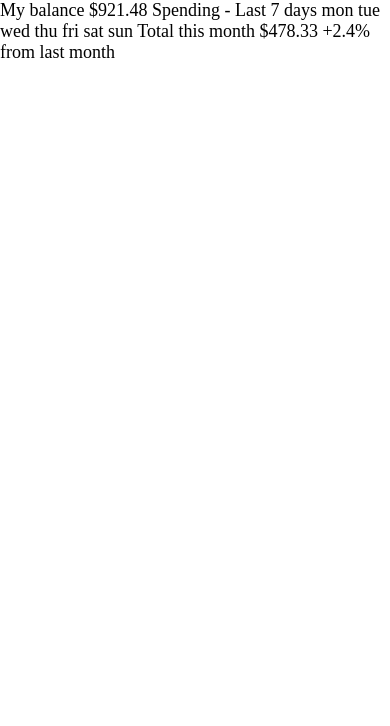
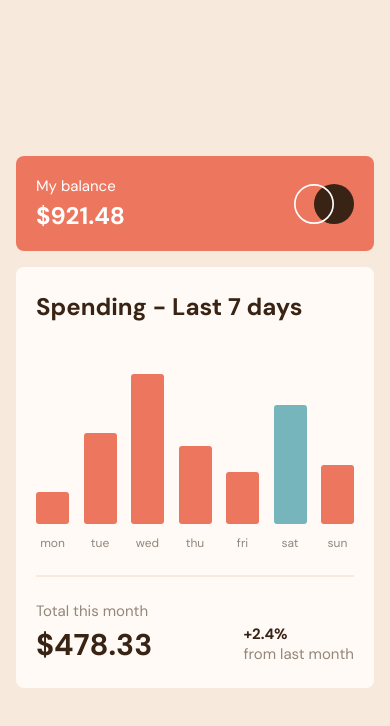
Before and after one commit to yerenn22/expenses-chart-component, a React app in the folder frontend/: page / in a window 390 px wide. Built offline with nearby package versions, Linux system fonts and the light colour scheme.

Commit message:
feat: end up with mobile width

```diff
--- a/frontend/public/index.html
+++ b/frontend/public/index.html
@@ -13,7 +13,7 @@
         <link rel="preconnect" href="https://fonts.googleapis.com" />
         <link rel="preconnect" href="https://fonts.gstatic.com" crossorigin />
         <link
-            href="https://fonts.googleapis.com/css2?family=DM+Sans:ital,wght@0,700;1,400&display=swap"
+            href="https://fonts.googleapis.com/css2?family=DM+Sans:wght@400;700&display=swap"
             rel="stylesheet"
         />
         <title>Frontend Mentor | Expenses chart component</title>
--- /dev/null
+++ b/frontend/src/js/components/Chart.js
@@ -0,0 +1,24 @@
+import { useEffect, useState } from 'react';
+
+import '../../scss/components/chart.scss';
+
+export const Chart = (props) => {
+    const [height, setHeight] = useState(0);
+
+    useEffect(() => {
+        const { amount, maxAmount } = props;
+        setHeight(amount * (100 / maxAmount));
+    }, [props]);
+
+    const style = {
+        background: props.day === props.today ? '#76b5bc' : '#ed765e',
+        height: `calc(${height}% - 16px - 11px)`,
+    };
+
+    return (
+        <div className='chart'>
+            <div className='line' style={style}></div>
+            <p>{props.day}</p>
+        </div>
+    );
+};
--- a/frontend/src/js/containers/App.js
+++ b/frontend/src/js/containers/App.js
@@ -1,26 +1,58 @@
+import { useEffect, useState } from 'react';
+
 import '../../scss/app.scss';
+import data from '../data.json';
+
+import { Chart } from '../components/Chart';
 
 export const App = () => {
+    const [today, setToday] = useState('');
+    const [maxAmount, setMaxAmount] = useState(0);
+
+    useEffect(() => {
+        setToday(
+            new Date()
+                .toLocaleString('en-us', { weekday: 'short' })
+                .toLowerCase()
+        );
+
+        setMaxAmount(data.reduce((acc, { amount }) => Math.max(acc, amount), 0));
+    }, []);
+
     return (
-        <div className=''>
-            My balance
-            $921.48
-
-            Spending - Last 7 days
-
-            mon
-            tue
-            wed
-            thu
-            fri
-            sat
-            sun
-
-            Total this month
-            $478.33
-
-            +2.4%
-            from last month
+        <div className='container'>
+            <div className='component'>
+                <div className='top'>
+                    <div className='info'>
+                        <p>My balance</p>
+                        <h2>$921.48</h2>
+                    </div>
+                    <div className='logo'>
+                        <img src='/assets/images/logo.svg' alt='logo' />
+                    </div>
+                </div>
+                <div className='bottom'>
+                    <h1>Spending - Last 7 days</h1>
+                    <div className='graph'>
+                        {data.map(({ day, amount }, index) => {
+                            return (
+                                <Chart key={index} day={day} amount={amount} today={today} maxAmount={maxAmount} />
+                            );
+                        })}
+                    </div>
+                    <hr />
+                    <div className='total'>
+                        <div className='left'>
+                            <p>Total this month</p>
+                            <h2>$478.33</h2>
+                        </div>
+                        <div className='right'>
+                            <h3>+2.4%</h3>
+                            <p>from last month</p>
+                        </div>
+                    </div>
+                </div>
+            </div>
         </div>
     );
 };
--- a/frontend/src/scss/app.scss
+++ b/frontend/src/scss/app.scss
@@ -1 +1,130 @@
 @use './libs/global';
+@use './libs/variables';
+
+.container {
+    display: flex;
+    align-items: center;
+    justify-content: center;
+
+    width: 100vw;
+    height: 100vh;
+
+    padding: 0 16px;
+
+    background: variables.$cream;
+
+    .component {
+        min-width: 343px;
+        width: 540px;
+
+        .top,
+        .bottom {
+            width: 100%;
+
+            padding: 20px;
+
+            border-radius: 8px;
+        }
+
+        .top {
+            display: flex;
+            flex-direction: row;
+            align-items: center;
+            justify-content: space-between;
+
+            color: variables.$white;
+
+            background: variables.$soft-red;
+
+            .info {
+                p {
+                    font-size: 15px;
+                    font-weight: 400;
+                }
+
+                h2 {
+                    margin-top: 4px;
+
+                    font-size: 24px;
+                    font-weight: 700;
+                }
+            }
+
+            .logo {
+                display: flex;
+                align-items: center;
+                justify-content: center;
+
+                img {
+                    width: 60px;
+                }
+            }
+        }
+
+        .bottom {
+            padding: 24px 20px;
+            margin-top: 16px;
+
+            background: variables.$very-pale-orange;
+
+            h1 {
+                font-size: 24px;
+
+                color: variables.$dark-brown;
+            }
+
+            .graph {
+                display: flex;
+                justify-content: space-between;
+
+                height: 177px;
+
+                margin-top: 52px;
+            }
+
+            hr {
+                margin: 24px 0;
+
+                border: 1px solid variables.$cream;
+            }
+
+            .total {
+                display: flex;
+                align-items: flex-end;
+                justify-content: space-between;
+
+                .left {
+                    p {
+                        font-size: 15px;
+                        font-weight: 400;
+
+                        color: variables.$medium-brown;
+                    }
+
+                    h2 {
+                        margin-top: 4px;
+
+                        font-size: 30px;
+                        font-weight: 700;
+
+                        color: variables.$dark-brown;
+                    }
+                }
+
+                .right {
+                    h3 {
+                        font-size: 15px;
+                        font-weight: 700;
+
+                        color: variables.$dark-brown;
+                    }
+
+                    p {
+                        font-size: 15px;
+                        color: variables.$medium-brown;
+                    }
+                }
+            }
+        }
+    }
+}
--- /dev/null
+++ b/frontend/src/scss/components/chart.scss
@@ -0,0 +1,37 @@
+@use '../libs/variables';
+
+.chart {
+    display: flex;
+    flex-direction: column;
+    align-items: center;
+    justify-content: flex-end;
+
+    width: 33px;
+
+    .line {
+        width: 100%;
+
+        background: variables.$soft-red;
+
+        border-radius: 3px;
+    }
+
+    p {
+        display: flex;
+        align-items: center;
+        justify-content: center;
+
+        width: 33px;
+        height: 16px;
+
+        margin-top: 11px;
+
+        font-size: 12px;
+
+        color: variables.$medium-brown;
+    }
+}
+
+.chart:hover {
+    cursor: pointer;
+}
--- a/frontend/src/scss/libs/_global.scss
+++ b/frontend/src/scss/libs/_global.scss
@@ -5,6 +5,8 @@
 
     padding: 0;
     margin: 0;
+
+    font-family: variables.$dm-sans;
 
     outline: none;
 }
--- a/frontend/src/scss/libs/_variables.scss
+++ b/frontend/src/scss/libs/_variables.scss
@@ -1,16 +1,16 @@
 // font family
 $dm-sans: 'DM Sans', sans-serif;
 
-// font weights
-$font-regular: 400;
-$font-bold: 700;
-
 // primary colors
-$soft-red: hsl(10, 79%, 65%);
-$cyan: hsl(186, 34%, 60%);
+$soft-red: #ed765e;
+$cyan: #76b5bc;
 
 // neutral colors
-$dark-brown: hsl(25, 47%, 15%);
-$medium-brown: hsl(28, 10%, 53%);
-$cream: hsl(27, 66%, 92%);
-$very-pale-orange: hsl(33, 100%, 98%);
+$dark-brown: #382314;
+$medium-brown: #93867b;
+$cream: #f8e9dd;
+$very-pale-orange: #fffaf5;
+
+// base colors
+$white: #ffffff;
+$black: #000000;
```
